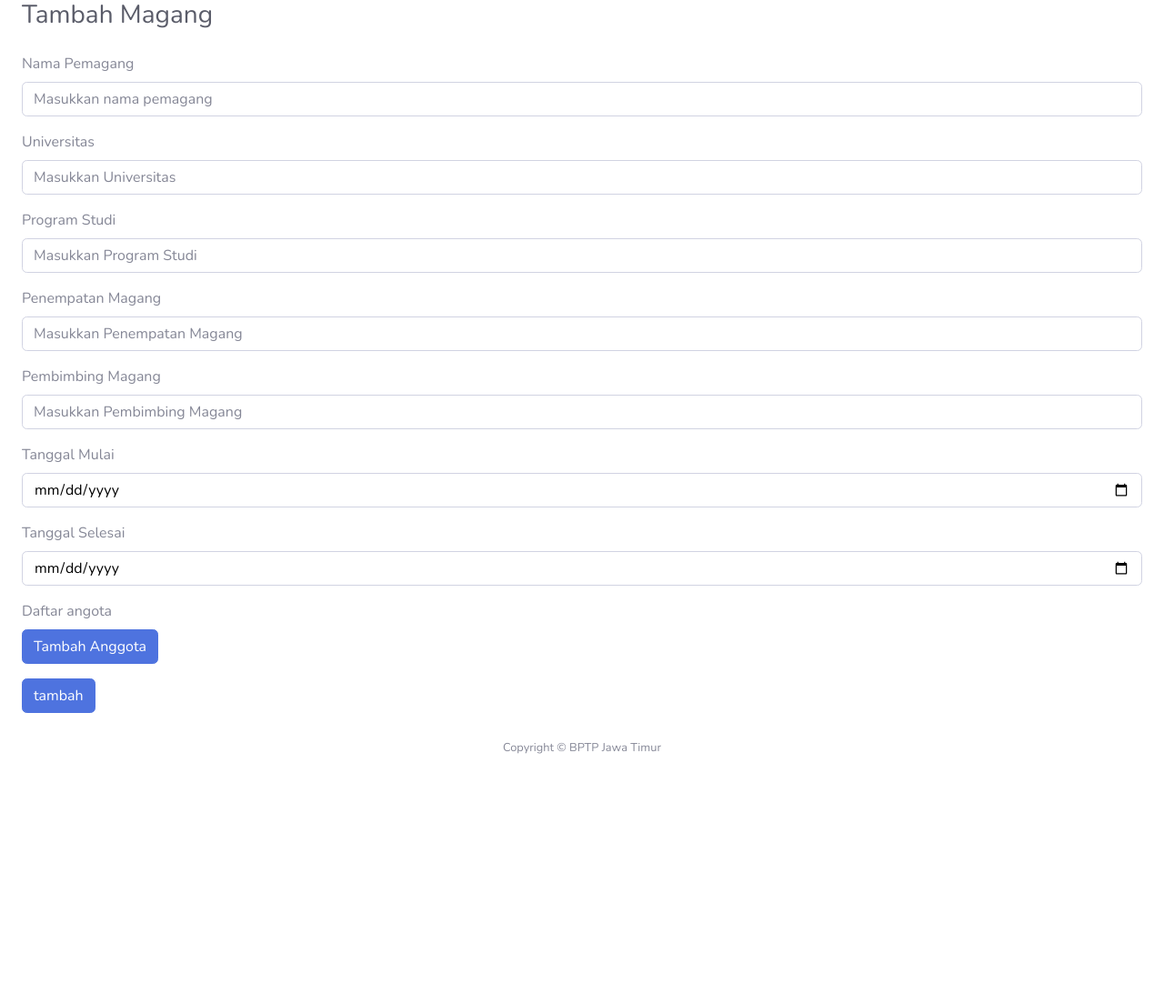
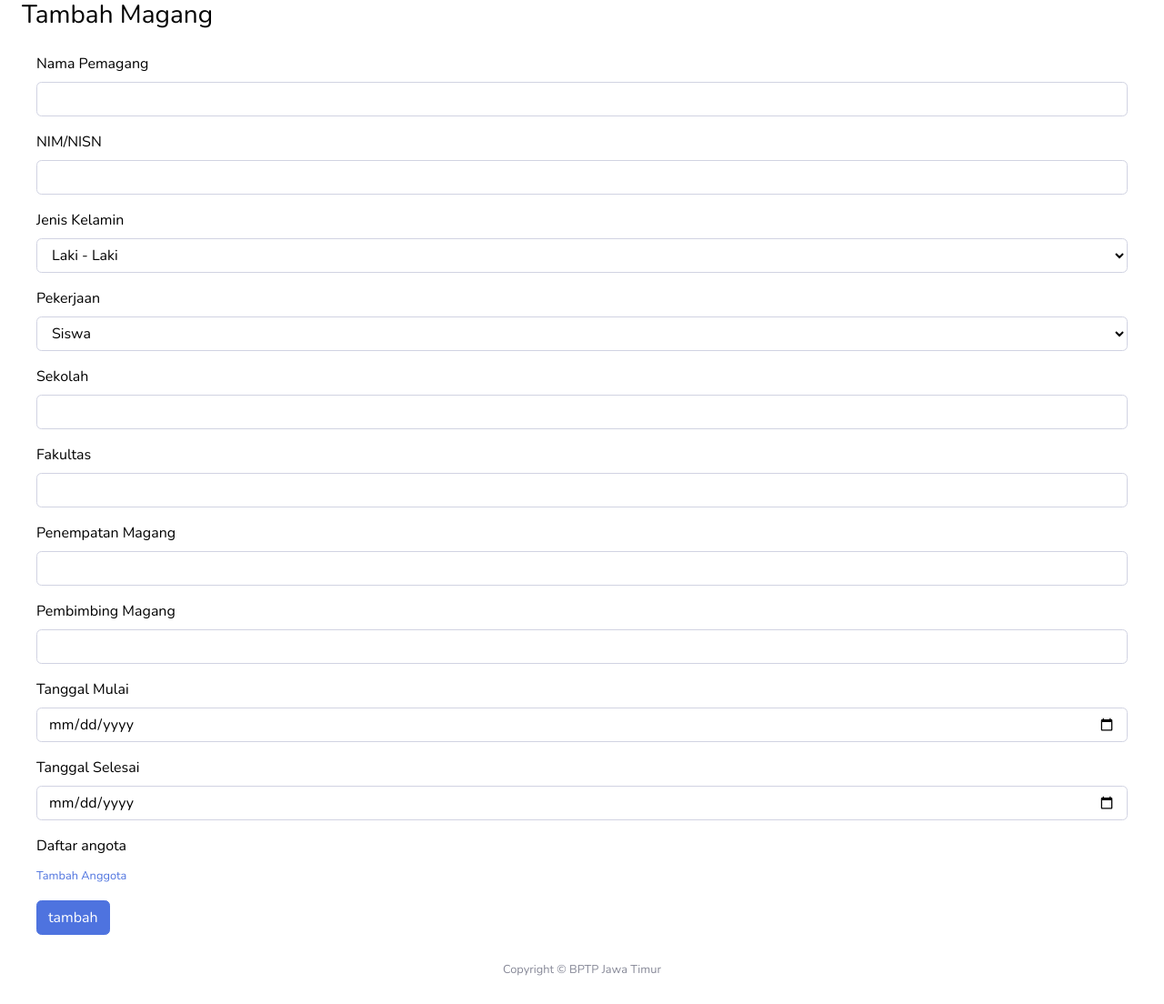
Before and after one commit to ekoramadhanu/BPTP, a PHP site: the page made by application/views/tambah_data.php in a window 1280 px wide. Shown: the whole page at 91% size. Before the commit the page ends 829 px from the top, so only its background shows below. Run offline with PHP 8.4, Linux system fonts and the light colour scheme; the template is opened without the code that fills it, so the values that code supplies are empty; some libraries are stand-ins or nearby versions.

Commit message:
tambah fitur add

```diff
--- a/application/models/Internship.php
+++ b/application/models/Internship.php
@@ -528,5 +528,10 @@ class Internship extends CI_Model {
         return $this->db->query($query)->row();
     }
 
+    public function insertNewInternship($data){
+        return $this->db->insert_batch('internship',$data);
+    }
+
+
 
 }
--- a/application/views/login.php
+++ b/application/views/login.php
@@ -21,17 +21,17 @@
               <?= $this->session->flashdata('message')?>
               <form class="user" method="post" action="<?=base_url('Auth')?>">
                 <div class="form-group">
-                  <input type="text" class="form-control form-control-user" id="exampleInputUsername" aria-describedby="emailHelp" placeholder="Username"
+                  <input type="text" class="form-control form-control-user" id="exampleInputUsername" aria-describedby="emailHelp" placeholder="Nama Pengguna"
                   name="username">
                   <?= form_error('username','<small class="text-danger pl-3">','</small>');?>
                 </div>
                 <div class="form-group">
-                  <input type="password" class="form-control form-control-user" id="exampleInputPassword" placeholder="Password"
+                  <input type="password" class="form-control form-control-user" id="exampleInputPassword" placeholder="Kata Sandi"
                   name="password">
                   <?= form_error('password','<small class="text-danger pl-3">','</small>');?>
                 </div>
                 <button type="submit" href="<?=base_url('Auth/login')?>" class="btn button-primary btn-user btn-block text-white">
-                  Login
+                  Masuk
                 </button>
               </form>
               <br>
--- a/application/views/tambah_data.php
+++ b/application/views/tambah_data.php
@@ -3,41 +3,67 @@
 
       <!-- Page Heading -->
       <div class="d-sm-flex align-items-center justify-content-between mb-4">
-        <h1 class="h3 mb-0 text-gray-800">Tambah Magang</h1>
+        <h1 class="h3 mb-0 text-black">Tambah Magang</h1>
       </div>
-        <form method="post" action="<?=base_url('Home/insertData')?>">
+        <form method="post" action="<?=base_url('Home/insertData')?>" class="pl-3 pr-3">
             <div class="form-group">
-                <label for="exampleInputEmail1">Nama Pemagang</label>
-                <input type="text" class="form-control" placeholder="Masukkan nama pemagang" name="nama">
+                <label class="text-black">Nama Pemagang</label>
+                <input type="text" class="form-control" name="nama[]">
+                <?= form_error('nama','<small class="text-danger">','</small>');?>
             </div>
             <div class="form-group">
-                <label for="exampleInputPassword1">Universitas</label>
-                <input type="text" class="form-control" placeholder="Masukkan Universitas" name="universitas">
+                <label class="text-black">NIM/NISN</label>
+                <input type="number" class="form-control" name="nomor[]">
+                <?= form_error('nomor','<small class="text-danger">','</small>');?>
             </div>
             <div class="form-group">
-                <label for="exampleInputPassword1">Program Studi</label>
-                <input type="text" class="form-control" placeholder="Masukkan Program Studi" name="programStudi">
+              <label class="text-black">Jenis Kelamin</label>
+              <select class="form-control" name="jenisKelamin[]" style="color:black">
+                <option class="" style="color:black" value="L">Laki - Laki</option>
+                <option class="" style="color:black" value="P">Perempuan</option>
+              </select>
             </div>
             <div class="form-group">
-                <label for="exampleInputPassword1">Penempatan Magang</label>
-                <input type="text" class="form-control" placeholder="Masukkan Penempatan Magang" name="penempatanMagang">
+              <label class="text-black">Pekerjaan </label>
+              <select class="form-control" name="pekerjaan" style="color:black" id="pekerjaan">
+                <option class="" style="color:black" value="siswa">Siswa</option>
+                <option class="" style="color:black" value="mahasiswa">Mahasiswa</option>
+              </select>
             </div>
             <div class="form-group">
-                <label for="exampleInputPassword1">Pembimbing Magang</label>
-                <input type="text" class="form-control" placeholder="Masukkan Pembimbing Magang" name="pembimbingMagang">
+                <label class="text-black" id="labelSekolah">Sekolah</label>
+                <input type="text" class="form-control" name="sekolah" id="inputSekolah">
+                <?= form_error('sekolah','<small class="text-danger">','</small>');?>
             </div>
             <div class="form-group">
-                <label for="exampleInputPassword1">Tanggal Mulai</label>
-                <input type="date" class="form-control text-black" name="tanggalMulai">
+                <label class="text-black">Fakultas</label>
+                <input type="text" class="form-control" name="fakultas">
+                <?= form_error('fakultas','<small class="text-danger">','</small>');?>
             </div>
             <div class="form-group">
-                <label for="exampleInputPassword1">Tanggal Selesai</label>
-                <input type="date" class="form-control text-black" name="tanggalSelesai">
+                <label class="text-black">Penempatan Magang</label>
+                <input type="text" class="form-control" name="penempatanMagang">
+                <?= form_error('penempatanMagang','<small class="text-danger">','</small>');?>
             </div>
             <div class="form-group">
-              <label id="daftarMagang">Daftar angota</label>
+                <label class="text-black">Pembimbing Magang</label>
+                <input type="text" class="form-control" name="pembimbingMagang">
+                <?= form_error('pembimbingMagang','<small class="text-danger">','</small>');?>
+            </div>
+            <div class="form-group">
+                <label class="text-black">Tanggal Mulai</label>
+                <input type="date" class="form-control text-black" name="tanggalMulai">
+                <?= form_error('tanggalMulai','<small class="text-danger">','</small>');?>
+            </div>
+            <div class="form-group">
+                <label class="text-black">Tanggal Selesai</label>
+                <input type="date" class="form-control text-black" name="tanggalSelesai">
+                <?= form_error('tanggalSelesai','<small class="text-danger">','</small>');?>
+            </div>
+            <div class="form-group">
+              <label id="daftarMagang" class="text-black">Daftar angota</label>
               <div id="listAnggota"></div>
-              <a class="text-white btn btn-primary" data-toggle="modal" data-target="#tambahAnggota">Tambah Anggota</a>
+              <a class="small text-primary" href="" data-toggle="modal" data-target="#tambahAnggota" >Tambah Anggota</a>
             </div>
             <button class="btn btn-primary ">tambah</button>
         </form>
@@ -90,14 +116,14 @@
         <div class="form-group">
           <label class="text-black">jenis kelamin</label>
           <select class="form-control" name="jenisKelamin" style="color:black" id="jenisKelamin">
-            <option class="" style="color:black">Laki - Laki</option>
-            <option class="" style="color:black">Perempuan</option>
+            <option class="" style="color:black" value="L">Laki - Laki</option>
+            <option class="" style="color:black" value="P">Perempuan</option>
           </select>
         </div>
       </div>
       <div class="modal-footer">
         <button class="btn btn-danger" type="button" data-dismiss="modal">Batal</button>
-        <button class="btn btn-primary" id="tambah">tambah</button>
+        <button class="btn btn-primary" id="tambah" data-dismiss="modal">tambah</button>
       </div>
   </div>
 </div>
--- a/application/views/template/footer.php
+++ b/application/views/template/footer.php
@@ -37,38 +37,51 @@
   // tambah list anggota
     var index = 0;
     $('#tambah').click(function(){
-      index++;
-      var nameNama = "nama"+index;
-      var nameNomor = "nomor"+index;
-      var nameJenis = "nomor"+index;
+      // if(index === 0){
+      //   $$('#listAnggota').append(
+      //     "<label id='daftarMagang' class='text-black'>Daftar angota</label>"
+      //   );
+      // }
       var namaAnggota = document.getElementById('namaAnggota').value;
       var nomorAnggota = document.getElementById('nomorInduk').value;
       var jenisKelamin = document.getElementById('jenisKelamin').value;
-      console.log("nama "+namaAnggota);
-      console.log("nomor "+nomorAnggota);
-      console.log("jenis "+jenisKelamin);
-      list(nameNama,namaAnggota,nameNomor,nomorAnggota,nameJenis,jenisKelamin);
+      // console.log("nama "+namaAnggota);
+      // console.log("nomor "+nomorAnggota);
+      // console.log("jenis "+jenisKelamin);
+      list(namaAnggota,nomorAnggota,jenisKelamin);
+      index++;
     });
     // ,nameNomor,valueNomor,nameGender,valueGender
-    function list(nameNama,valueNama,nameNomor,valueNomor,nameJenis,valueJenis){
+    function list(valueNama,valueNomor,valueJenis){
       $('#listAnggota').append(
         "<div class='row mb-3' id='"+valueNomor+"'>"+
             "<div class='col'>"+
-              "<input class='form-control-plaintext text-black' name='"+nameNama+ "' value ='"+valueNama+"' readonly>"+
+                "<input class='form-control-plaintext text-black' name='nama[]' value ='"+valueNama+"' readonly>"+
             "</div>"+
             "<div class='col'>"+
-              "<input class='form-control-plaintext text-black' name='"+nameNomor+ "' value ='"+valueNomor+"' readonly>"+
+                "<input class='form-control-plaintext text-black' name='nomor[]' value ='"+valueNomor+"' readonly>"+
             "</div>"+
             "<div class='col'>"+
-              "<input class='form-control-plaintext text-black' name='"+nameJenis+ "' value ='"+valueJenis+"' readonly>"+
+                "<input class='form-control-plaintext text-black' name='jenisKelamin[]' value ='"+valueJenis+"' readonly>"+
             "</div>"+
-      "</div>"+
-      "<button class='close text-danger' type ='button' data-nomor='"+valueNomor+"' >"+
-      "×"+ "</button>");
+            "<button class='close text-danger ' type ='button' data-nomor='"+valueNomor+"' >"+
+            "×"+ "</button>"+
+        "</div>");
     }
 
-    $('.close').click(function () {
-      console.log('hapus');
+    $('#listAnggota').on('click', '.close', function(e) {
+      e.preventDefault();
+      $(this).parent().remove();
+    });
+
+    $('#pekerjaan').change(function(){
+      ambilVal= document.getElementById('pekerjaan').value;
+      console.log(ambilVal);
+      if(ambilVal === "siswa"){
+        document.getElementById('labelSekolah').innerHTML = "Sekolah";
+      }else{
+        document.getElementById('labelSekolah').innerHTML = "Universitas";
+      }
     });
 
   </script>
--- a/application/views/template/sidebar.php
+++ b/application/views/template/sidebar.php
@@ -148,7 +148,7 @@
     </div>
     <div class="modal-body">Jika iya silahkan pilih tombol 'keluar'</div>
     <div class="modal-footer">
-      <button class="btn btn-secondary" type="button" data-dismiss="modal">Cancel</button>
+      <button class="btn btn-secondary" type="button" data-dismiss="modal">Batal</button>
       <a class="btn btn-danger" href="<?=base_url('Home/logout')?>">Keluar</a>
     </div>
   </div>
```
Also changed, not shown: application/controllers/Home.php (+69 -11 lines), Assets/style.css (line endings or trailing spaces). Lines whose indentation alone changed are shown as unchanged.
